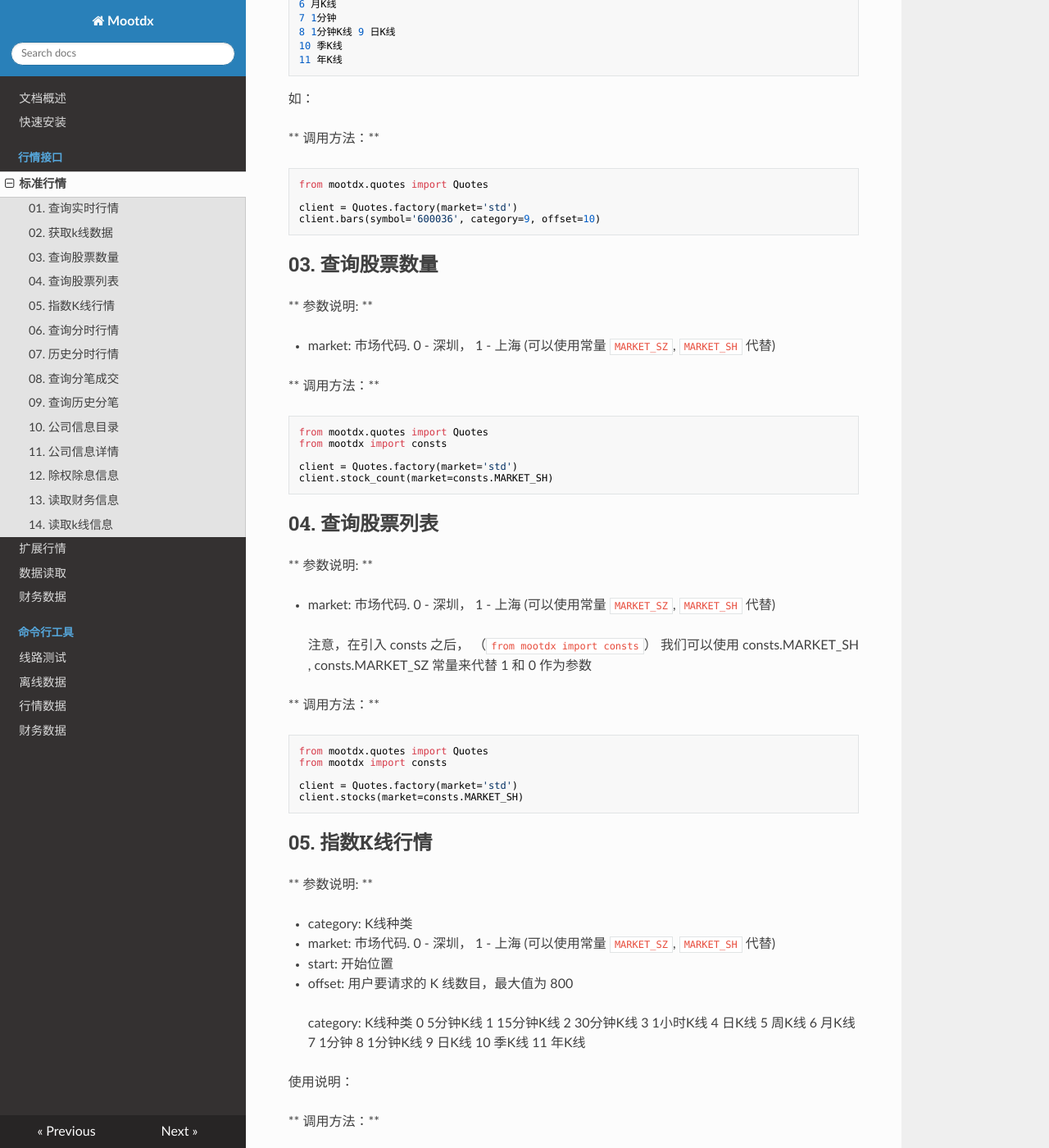
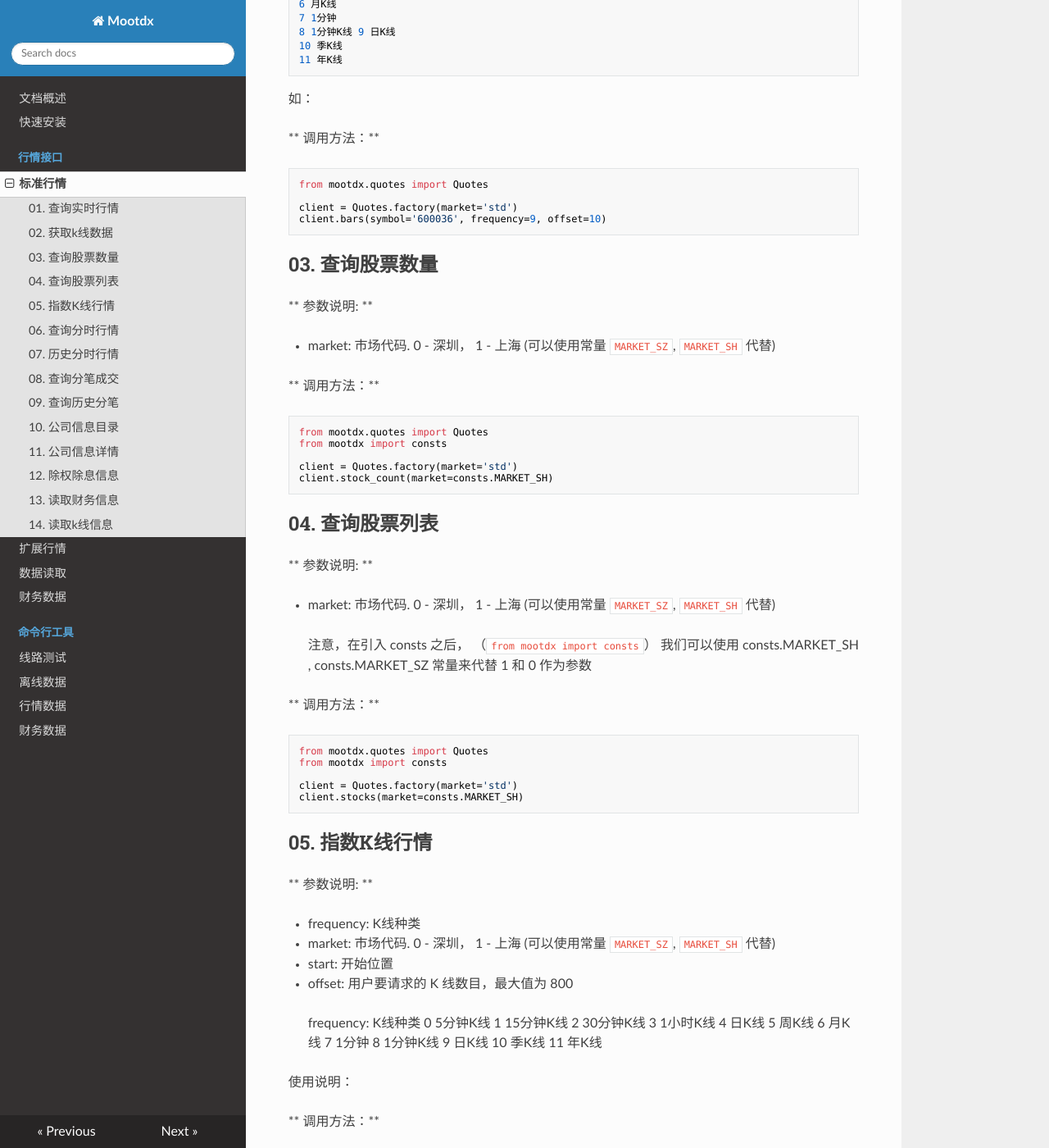
Before and after one commit to mootdx/mootdx, an MkDocs documentation site: the page built from docs/api/quote1.md, in a window 1280 px wide and 1400 px high, scrolled down 1066 px. Shown: the whole window at 82% size. Built offline with MkDocs 1.6.1, drawn with Linux system fonts in a browser that asks for light colours; nearby versions of some CDN libraries; old or Windows-style settings are respelled for this version of MkDocs; some of the changed text lies outside the part shown.

Commit message:
update commit

````diff
--- a/docs/api/quote1.md
+++ b/docs/api/quote1.md
@@ -41,7 +41,7 @@ client.quotes(symbol=["000001", "600300"])
 ** 调用方法：**
 
 ```python
-- category-> K线种类
+- frequency-> K线种类
 0 5分钟K线 1 15分钟K线 2 30分钟K线 3 1小时K线 4 日K线
 5 周K线
 6 月K线
@@ -59,7 +59,7 @@ client.quotes(symbol=["000001", "600300"])
 from mootdx.quotes import Quotes
 
 client = Quotes.factory(market='std')
-client.bars(symbol='600036', category=9, offset=10)
+client.bars(symbol='600036', frequency=9, offset=10)
 ```
 
 ## 03. 查询股票数量
@@ -102,12 +102,12 @@ client.stocks(market=consts.MARKET_SH)
 
 ** 参数说明: **
 
- - category: K线种类
+ - frequency: K线种类
  - market: 市场代码. 0 - 深圳， 1 - 上海 (可以使用常量 `MARKET_SZ`, `MARKET_SH` 代替)
  - start: 开始位置
  - offset: 用户要请求的 K 线数目，最大值为 800
 
-> category: K线种类
+> frequency: K线种类
 0 5分钟K线 1 15分钟K线 2 30分钟K线 3 1小时K线 4 日K线
 5 周K线
 6 月K线
@@ -124,7 +124,7 @@ client.stocks(market=consts.MARKET_SH)
 from mootdx.quotes import Quotes
 
 client = Quotes.factory(market='std')
-client.index(category=9, market='sz', symbol='000001', start=1, offset=2)
+client.index(frequency=9, market='sz', symbol='000001', start=1, offset=2)
 ```
 ## 06. 查询分时行情
 
````
Also changed, not shown: docs/api/quote2.md (+3 -3 lines), docs/quickstart.md (+2 -2 lines), mootdx/__init__.py (+8 -0 lines), docs/cli/reader.md (line endings or trailing spaces), 4 other files.
